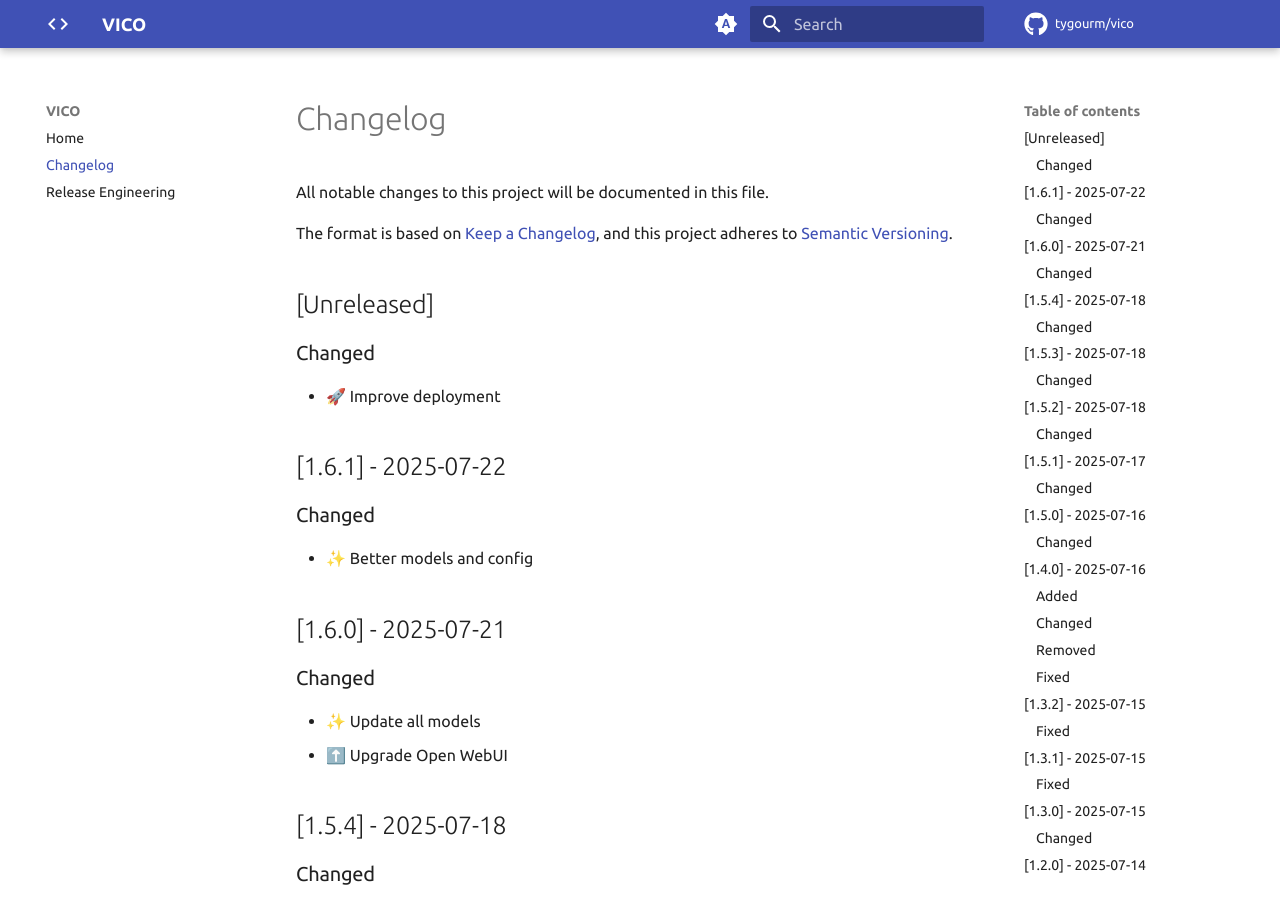
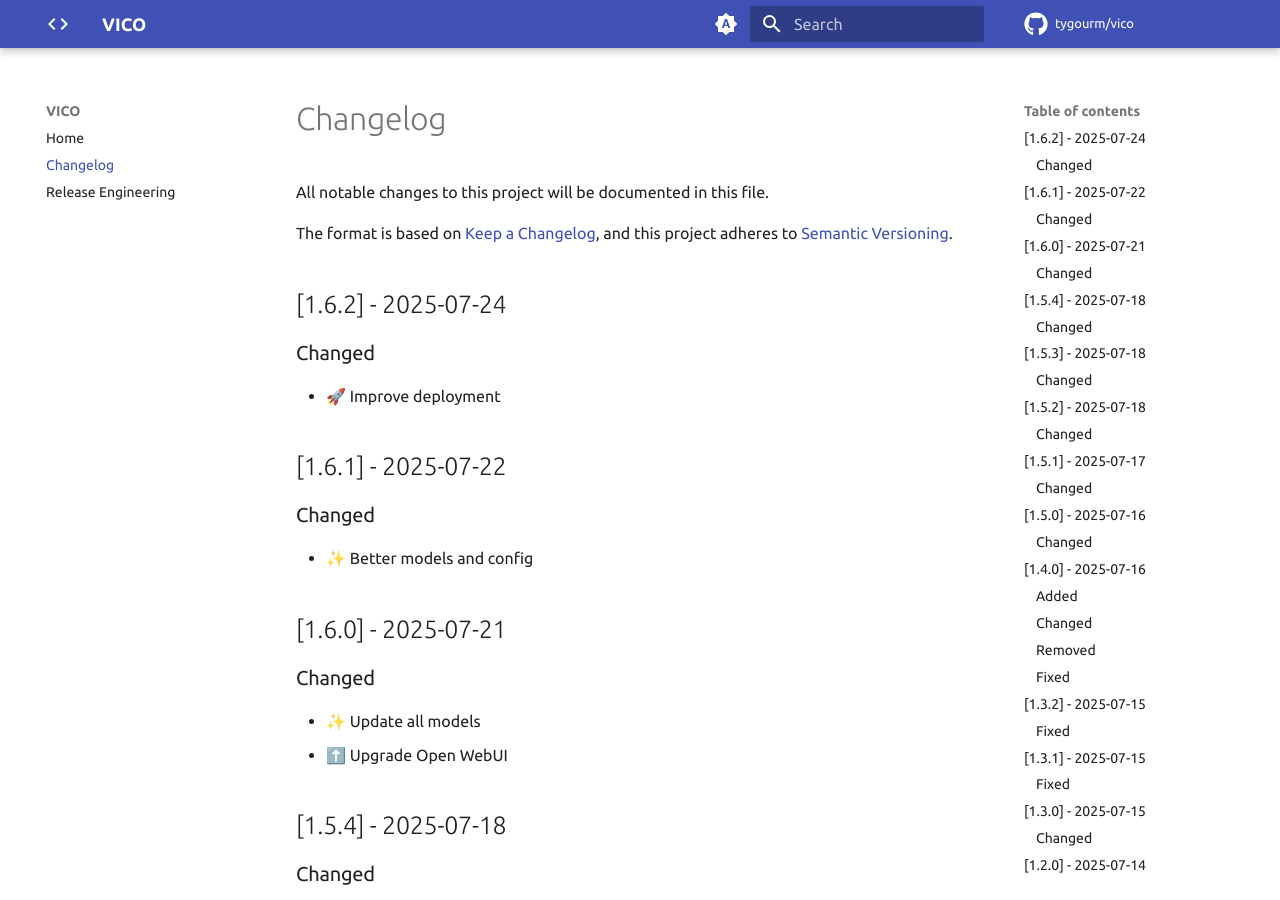
Before and after one commit to tygourm/vico, an MkDocs documentation site: the page built from docs/CHANGELOG.md, in a window 1280 px wide and 900 px high. Built offline with MkDocs 1.6.1 and Material for MkDocs 9.7.7, drawn with Linux system fonts in a browser that asks for light colours; plug-ins that fetch from the network failed and are left out; comment, search, counter and statistics services are not loaded.

```diff
--- a/docs/CHANGELOG.md
+++ b/docs/CHANGELOG.md
@@ -6,7 +6,7 @@ The format is based on [Keep a Changelog](https://keepachangelog.com/en/1.1.0/),
 and this project adheres to
 [Semantic Versioning](https://semver.org/spec/v2.0.0.html).
 
-## [Unreleased]
+## [1.6.2] - 2025-07-24
 
 ### Changed
 
```
Also changed, not shown: docs/index.md (+1 -1 lines).
